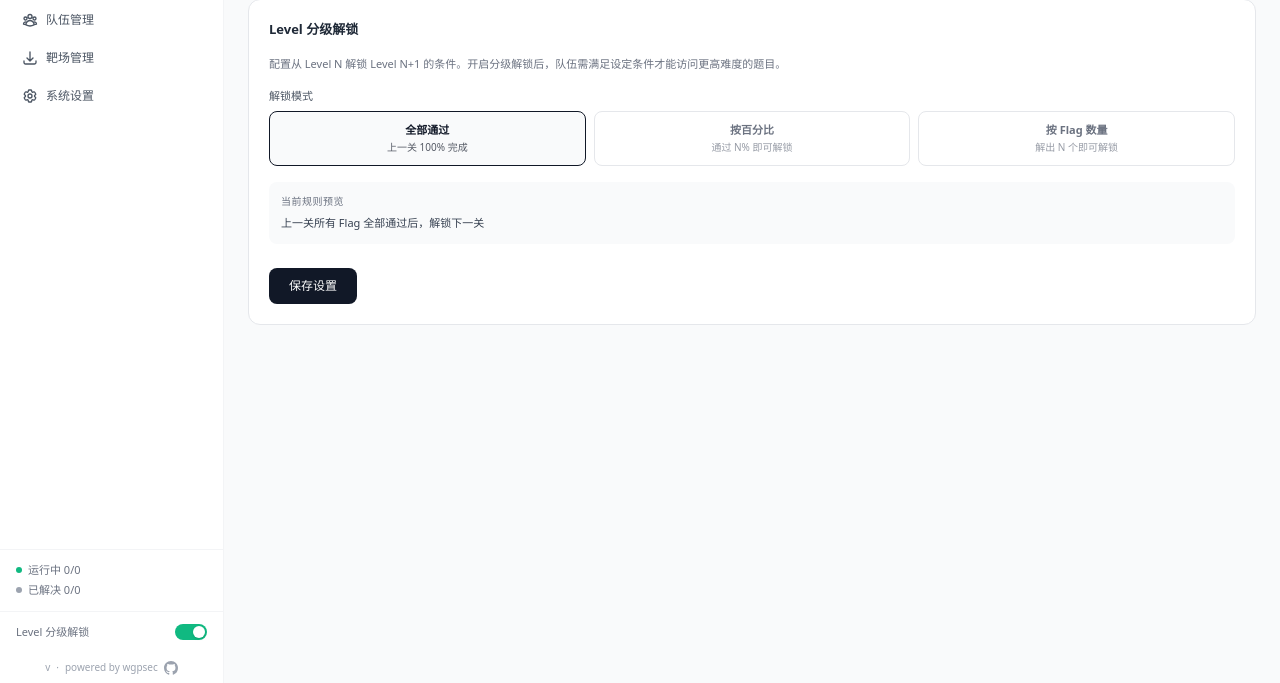
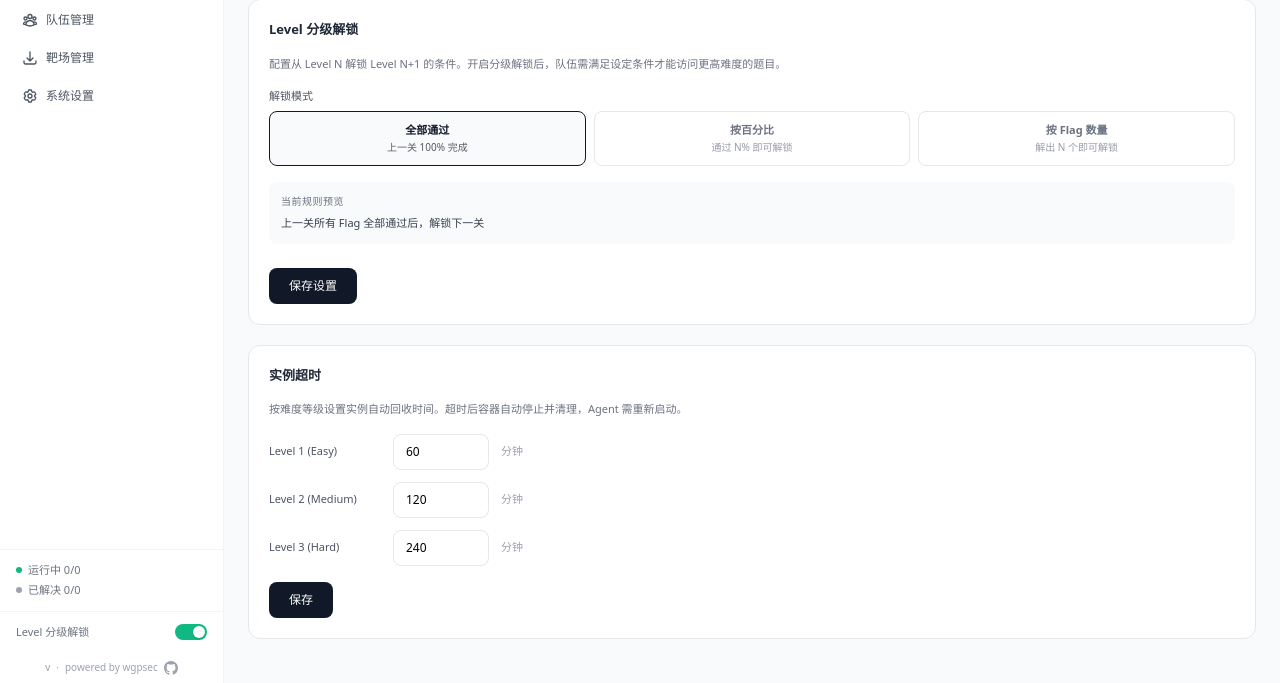
Before and after one commit to wgpsec/benchmark-platform, a FastAPI app: template benchmark_platform/web/templates/pages/settings.html in a window 1280 px wide. Shown: the part 399-1082 px from the top of the page. Run offline with FastAPI, Linux system fonts and the light colour scheme; the template is opened without the code that fills it, so the values that code supplies are empty; parts of the project's set-up code (start-up, migrations or seed data) failed here and were passed over; some libraries are stand-ins or nearby versions.

Commit message:
feat(ui): add instance countdown timer and timeout settings

```diff
--- a/benchmark_platform/web/context.py
+++ b/benchmark_platform/web/context.py
@@ -49,6 +49,10 @@ def _challenge_to_card(manager: ChallengeManager, challenge, team_id: Optional[s
             for fs in challenge.flag_states
         ]
 
+    started_at, expires_at = None, None
+    if manager.get_instance_status(challenge.challenge_code) in ("running", "unhealthy"):
+        started_at, expires_at = manager.get_instance_timestamps(challenge.challenge_code)
+
     return {
         "challenge_code": challenge.challenge_code,
         "benchmark_id": bm_id,
@@ -66,6 +70,8 @@ def _challenge_to_card(manager: ChallengeManager, challenge, team_id: Optional[s
         "emulated": challenge.emulated,
         "flag_states": flag_states,
         "enabled": enabled,
+        "started_at": started_at,
+        "expires_at": expires_at,
     }
 
 
--- a/benchmark_platform/web/templates/pages/settings.html
+++ b/benchmark_platform/web/templates/pages/settings.html
@@ -99,6 +99,42 @@
       </div>
     </div>
   </div>
+
+  <!-- Instance Timeout Settings -->
+  <div class="bg-white border border-gray-200 rounded-xl p-5 mb-5">
+    <h3 class="text-[13px] font-semibold text-gray-800 mb-4">实例超时</h3>
+    <p class="text-[11px] text-gray-500 mb-4">按难度等级设置实例自动回收时间。超时后容器自动停止并清理，Agent 需重新启动。</p>
+
+    <div class="space-y-3">
+      <div class="flex items-center gap-3">
+        <label class="w-28 text-[11px] font-medium text-gray-600">Level 1 (Easy)</label>
+        <input type="number" x-model="timeoutL1" min="1"
+               class="w-24 h-9 px-3 text-[12px] border border-gray-200 rounded-lg focus:outline-none focus:border-gray-400">
+        <span class="text-[11px] text-gray-400">分钟</span>
+      </div>
+      <div class="flex items-center gap-3">
+        <label class="w-28 text-[11px] font-medium text-gray-600">Level 2 (Medium)</label>
+        <input type="number" x-model="timeoutL2" min="1"
+               class="w-24 h-9 px-3 text-[12px] border border-gray-200 rounded-lg focus:outline-none focus:border-gray-400">
+        <span class="text-[11px] text-gray-400">分钟</span>
+      </div>
+      <div class="flex items-center gap-3">
+        <label class="w-28 text-[11px] font-medium text-gray-600">Level 3 (Hard)</label>
+        <input type="number" x-model="timeoutL3" min="1"
+               class="w-24 h-9 px-3 text-[12px] border border-gray-200 rounded-lg focus:outline-none focus:border-gray-400">
+        <span class="text-[11px] text-gray-400">分钟</span>
+      </div>
+    </div>
+
+    <div class="flex items-center gap-3 pt-4">
+      <button @click="saveTimeout()" :disabled="savingTimeout"
+              class="h-9 px-5 bg-gray-900 text-white text-[12px] font-medium rounded-lg hover:bg-gray-800 transition-colors cursor-pointer disabled:opacity-50">
+        <span x-show="!savingTimeout">保存</span>
+        <span x-show="savingTimeout">保存中...</span>
+      </button>
+      <span x-show="savedTimeout" x-transition class="text-[11px] text-emerald-600 font-medium">已保存</span>
+    </div>
+  </div>
 </div>
 
 <script>
@@ -111,6 +147,11 @@ function settingsPage() {
     runtimeDir: './runtime',
     savingRuntime: false,
     savedRuntime: false,
+    timeoutL1: 60,
+    timeoutL2: 120,
+    timeoutL3: 240,
+    savingTimeout: false,
+    savedTimeout: false,
     init() {
       fetch('/api/level_gate_config')
         .then(r => r.json())
@@ -122,6 +163,15 @@ function settingsPage() {
         .then(r => r.json())
         .then(d => {
           this.runtimeDir = d.data.runtime_dir;
+        });
+      fetch('/api/settings/instance_timeout')
+        .then(r => r.json())
+        .then(d => {
+          if (d.data) {
+            this.timeoutL1 = Math.round(d.data.level_1 / 60);
+            this.timeoutL2 = Math.round(d.data.level_2 / 60);
+            this.timeoutL3 = Math.round(d.data.level_3 / 60);
+          }
         });
     },
     save() {
@@ -163,7 +213,31 @@ function settingsPage() {
           this.$dispatch('toast', {type: 'error', message: d.message || '保存失败'});
         }
       });
-    }
+    },
+    saveTimeout() {
+      this.savingTimeout = true;
+      this.savedTimeout = false;
+      fetch('/api/settings/instance_timeout', {
+        method: 'POST',
+        headers: {'Content-Type': 'application/json'},
+        body: JSON.stringify({
+          level_1: parseInt(this.timeoutL1) * 60,
+          level_2: parseInt(this.timeoutL2) * 60,
+          level_3: parseInt(this.timeoutL3) * 60
+        })
+      })
+      .then(r => r.json())
+      .then(d => {
+        this.savingTimeout = false;
+        if (d.code === 0) {
+          this.savedTimeout = true;
+          this.$dispatch('toast', {type: 'success', message: '实例超时配置已保存'});
+          setTimeout(() => this.savedTimeout = false, 3000);
+        } else {
+          this.$dispatch('toast', {type: 'error', message: d.message || '保存失败'});
+        }
+      });
+    },
   };
 }
 </script>
```
Also changed, not shown: benchmark_platform/web/templates/components/challenge_card.html (+39 -0 lines).
